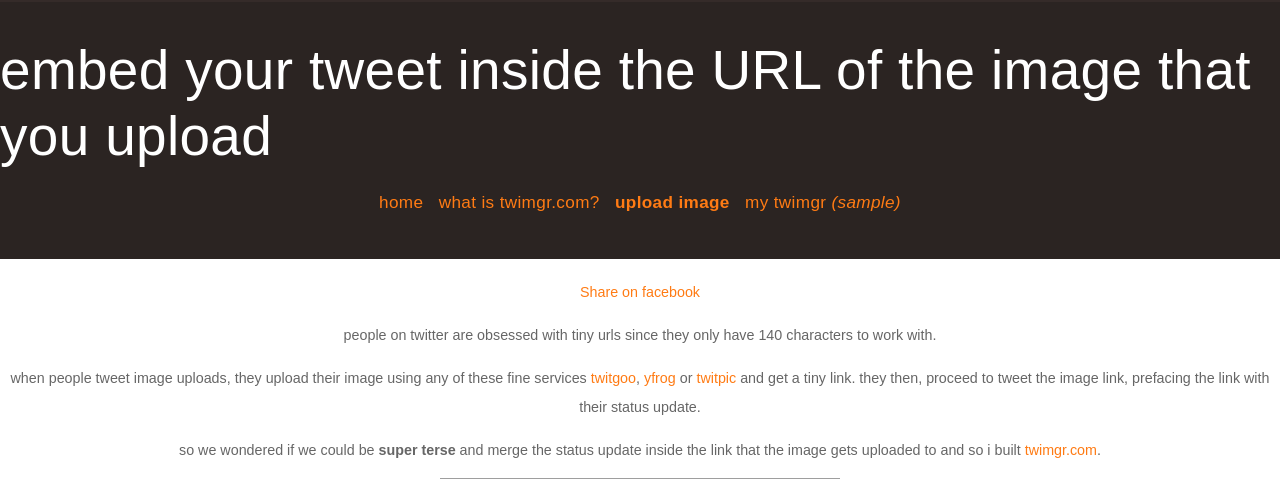
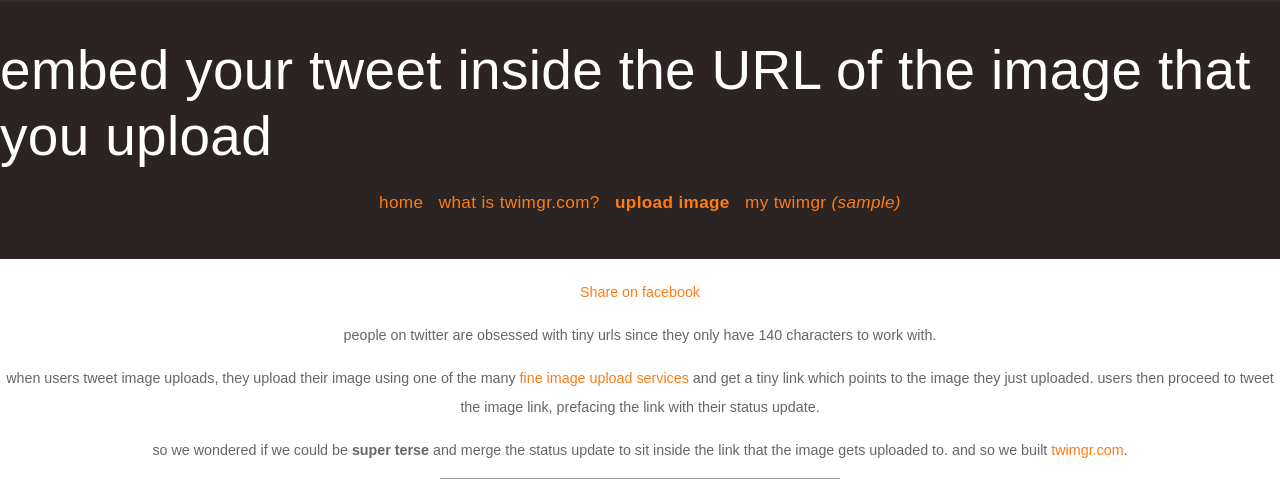
Before and after one commit to ps3btc/d08h, a Python web app: template templates/about.html in a window 1280 px wide. Shown: the top 479 px of the page. Run offline with Jinja, Linux system fonts and the light colour scheme; the template is opened without the code that fills it: most values are stand-ins (such as "Sample title", 1, 10 or a date in 2020); grey boxes are pictures that could not be loaded.

Commit message:
plenty of little changes, fixes and usablility changes.

```diff
--- a/templates/about.html
+++ b/templates/about.html
@@ -5,15 +5,15 @@
 </p>
 
 <p>
-  when people tweet image uploads, they upload their image using any of these fine services
-  <a href="http://twitgoo.com">twitgoo</a>, <a href="http://yfrog.com">yfrog</a> or
-  <a href="http://twitpic.com">twitpic</a> and get a tiny link.
-  they then, proceed to tweet the image link, prefacing the link with their status update.
+  when users tweet image uploads, they upload their image using one of the many
+  <a href="http://mashable.com/2009/05/19/twitter-share-images/">fine image upload services</a> and
+  get a tiny link which points to the image they just uploaded. users then
+  proceed to tweet the image link, prefacing the link with their status update.
 </p>
 
 <p>
-  so we wondered if we could be <b>super terse</b> and merge the status update inside the
-  link that the image gets uploaded to and so i built <a href="/">twimgr.com</a>.
+  so we wondered if we could be <b>super terse</b> and merge the status update to sit
+  inside the link that the image gets uploaded to. and so we built <a href="/">twimgr.com</a>.
 </p>
 
 <p>
@@ -25,8 +25,21 @@
 </p>
 
 <p>
-  if pictures aren't your thing, <a href="/">twimgr.com</a> does this:
-  instead of saying <a href="http://twitter.com/MeRRyuMMy/status/6014406834">this</a>, you can just
-  say <a href="http://twitter.com/ps3btc/status/6015150399">this</a>.
+  if pictures aren't your thing, using <a href="/">twimgr.com</a>
+  you can say <a href="http://twitter.com/ps3btc/status/6015150399">this</a> instead of
+  saying <a href="http://twitter.com/MeRRyuMMy/status/6014406834">this</a>.
 </p>
+
+<p>
+  your images and status updates are yours. your data is hosted on google appengine. and we love <a href="http://en.wikipedia.org/wiki/CamelCase">CamelCase</a>.
+</p>
+
+<p>
+  and finally, if you are lazy and don't like providing a status message, then we will autogenerate one for you,
+  just like we do <b><a href="http://www.twimgr.com/ILikeNumber0x30de9">http://www.twimgr.com/ILikeNumber0x30de9</a></b>.
+</p>
+<p>
+  <a href="http://www.twimgr.com/ILikeNumber0x30de9"><img src="http://www.twimgr.com/img?img_id=agRkMDhochILEgtJbWFnZU9iamVjdBiJJww" alt="ILikeNumber0x30de9"/></a>
+</p>
+
 {% endblock %}
--- a/templates/base.html
+++ b/templates/base.html
@@ -8,7 +8,7 @@
 				<div class="toptext">
 					<h2>embed your tweet inside the URL of the image that you upload</h2>
 						<center>
-								<a href="/">home</a>&nbsp;&nbsp;&nbsp;<a href="/about">what is twimgr.com?</a>&nbsp;&nbsp;&nbsp;<b><a href="/u">upload image</a></b>&nbsp;&nbsp;&nbsp;<a href="/user">my twimgr <i>({{ username }})</i></a>
+								<a href="/">home</a>&nbsp;&nbsp;&nbsp;<a href="/about">what is twimgr.com?</a>&nbsp;&nbsp;&nbsp;<b><a href="/u">upload image</a></b>&nbsp;&nbsp;&nbsp;<a href="/user/{{ username }}">my twimgr <i>({{ username }})</i></a>
 						</center>
 				</div>
 			</div>
@@ -23,9 +23,9 @@
 				<div id="footer">
 						<center>
 								&copy; <a href="http://twitter.com/hnag">Hareesh Nagarajan</a> 2009&nbsp;
-								<a href="http://www.twitter.com" target="_blank">
-										<img src="/stylesheets/powered-by-twitter-sig.gif">
-								</a>
+                <center>
+                  <img src="http://code.google.com/appengine/images/appengine-noborder-120x30.gif" alt="Powered by Google App Engine" /></a>
+                </center>
 						</center>
 				</div>
 				<script type="text/javascript">
--- a/templates/home.html
+++ b/templates/home.html
@@ -1,12 +1,10 @@
 {% extends "base.html" %}
-
-#on {{ image.date.isoformat }}
 
 {% block content %}
 {% for image in image_list %}
-<img src='/img?img_id={{ image.key }}'</img>
+<img alt="{{ image.content }}" title="{{ image.content }}" src="/img?img_id={{ image.key }}"</img>
 <p>
-	uploaded by {{ image.author.nickname }} to <b><a href="/{{ image.content }}">{{ image.content }}</a></b>&nbsp;
+	uploaded by <a href="/user/{{ image.author.nickname }}">{{ image.author.nickname }}</a> to <b><a href="/{{ image.content }}">{{ image.content }}</a></b>&nbsp;
   <a href=http://twitter.com/home?status=http://twimgr.com/{{ image.content }}><img src="http://twitter-badges.s3.amazonaws.com/t_mini-b.png" alt="tweet this" style="border-style: none"/></a>
 </p>
 {% endfor %}
```
Also changed, not shown: twimgr.py (+46 -16 lines).
